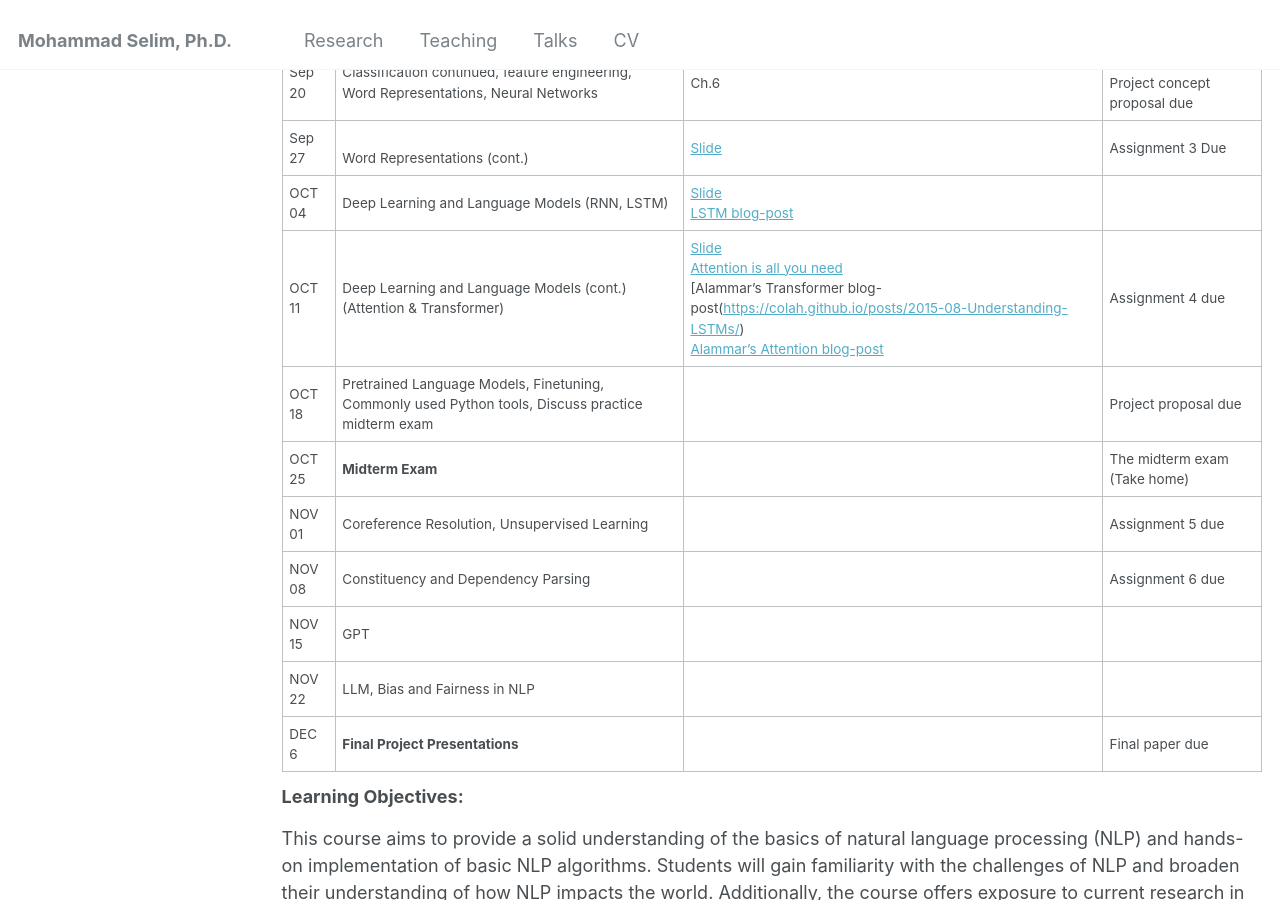
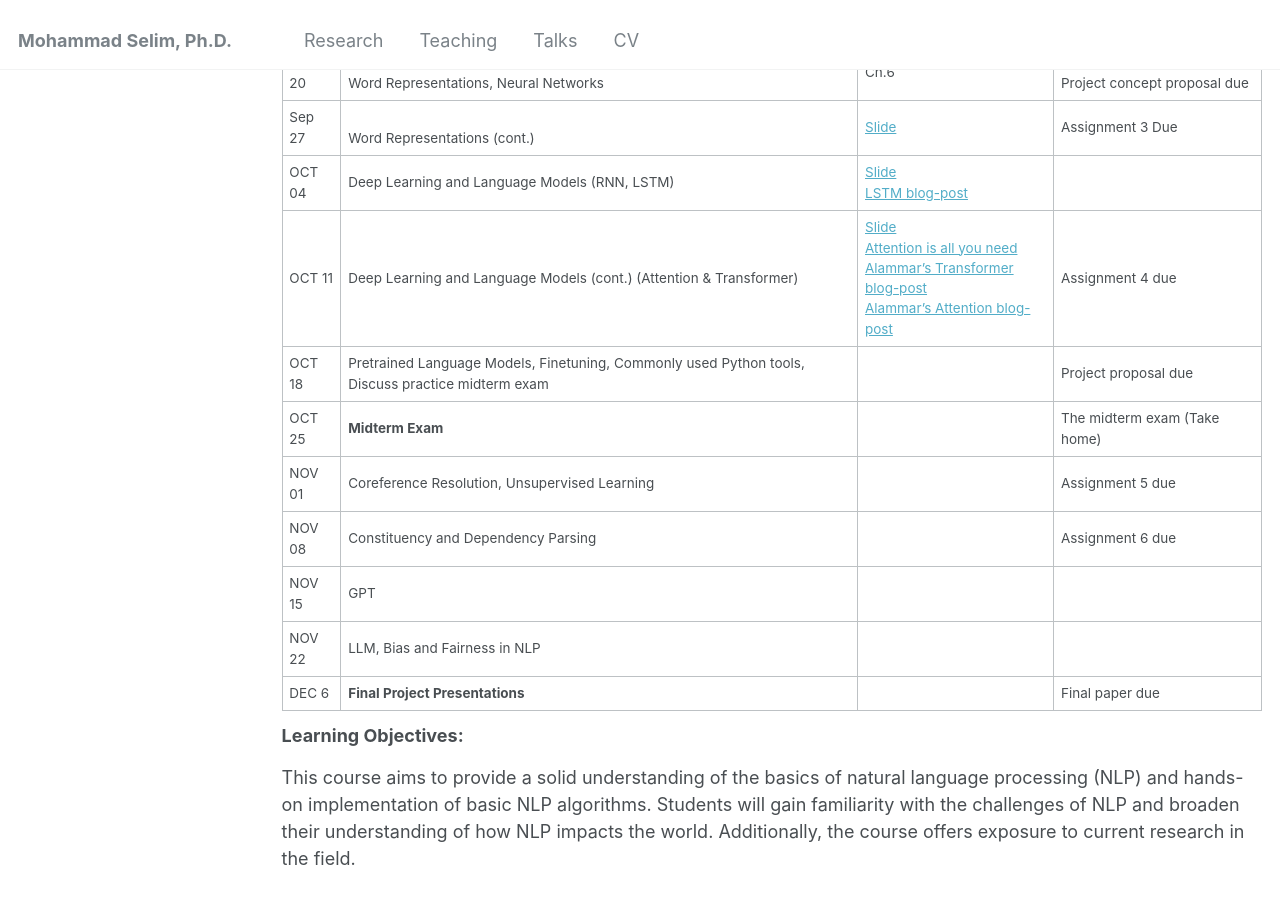
Before and after one commit to selimmd/selimmd.github.io, a Jekyll site: the page built from _teaching/nlp2024.md, in a window 1280 px wide and 900 px high, scrolled down 657 px. Built offline with Jekyll 4.4.1, drawn with Linux system fonts in a browser that asks for light colours.

Commit message:
Update nlp2024.md

```diff
--- a/_teaching/nlp2024.md
+++ b/_teaching/nlp2024.md
@@ -39,7 +39,7 @@ h2, h3, h4, h5, h6 {margin: 0;}
 | Sep 20  | Classification continued, feature engineering, <br/> Word Representations, Neural Networks | Ch.6 |   Assignment 2 &, <br/> Project concept proposal due|
 | Sep 27  | <br/> Word Representations (cont.) | [Slide](https://docs.google.com/presentation/d/1QuoOQXcAF812_ZI59ehgF9BzCVvIFK5w/edit?usp=sharing&ouid=115579883578265764099&rtpof=true&sd=true) | Assignment 3 Due|
 | OCT 04  | Deep Learning and Language Models  (RNN, LSTM)                                                         | [Slide](https://docs.google.com/presentation/d/1eyMPVrKNwTYC1Xdpw6x2O17YzDbj73JX/edit?usp=sharing&ouid=115579883578265764099&rtpof=true&sd=true) <br/> [LSTM blog-post](https://colah.github.io/posts/2015-08-Understanding-LSTMs/)   | |
-| OCT 11  | Deep Learning and Language Models (cont.)  (Attention & Transformer)                                               | [Slide](https://docs.google.com/presentation/d/1SwEF2iyhOKQntgSV6zmPz9pSuT_uhEmT/edit?usp=sharing&ouid=115579883578265764099&rtpof=true&sd=true) <br/> [Attention is all you need](https://arxiv.org/pdf/1706.03762) <br/> [Alammar's Transformer blog-post([https://colah.github.io/posts/2015-08-Understanding-LSTMs/](https://jalammar.github.io/illustrated-transformer/))  <br/>  [Alammar's Attention blog-post](https://jalammar.github.io/visualizing-neural-machine-translation-mechanics-of-seq2seq-models-with-attention/)  | Assignment 4 due |
+| OCT 11  | Deep Learning and Language Models (cont.)  (Attention & Transformer)                                               | [Slide](https://docs.google.com/presentation/d/1SwEF2iyhOKQntgSV6zmPz9pSuT_uhEmT/edit?usp=sharing&ouid=115579883578265764099&rtpof=true&sd=true) <br/> [Attention is all you need](https://arxiv.org/pdf/1706.03762) <br/> [Alammar's Transformer blog-post]([https://colah.github.io/posts/2015-08-Understanding-LSTMs/](https://jalammar.github.io/illustrated-transformer/))  <br/>  [Alammar's Attention blog-post](https://jalammar.github.io/visualizing-neural-machine-translation-mechanics-of-seq2seq-models-with-attention/)  | Assignment 4 due |
 | OCT 18 |  Pretrained Language Models, Finetuning, Commonly used Python tools, Discuss practice midterm exam  | | Project proposal due |
 | OCT 25 | **Midterm Exam** |  | The midterm exam (Take home) |
 | NOV 01 | Coreference Resolution, Unsupervised Learning  | |  Assignment 5 due|
```
